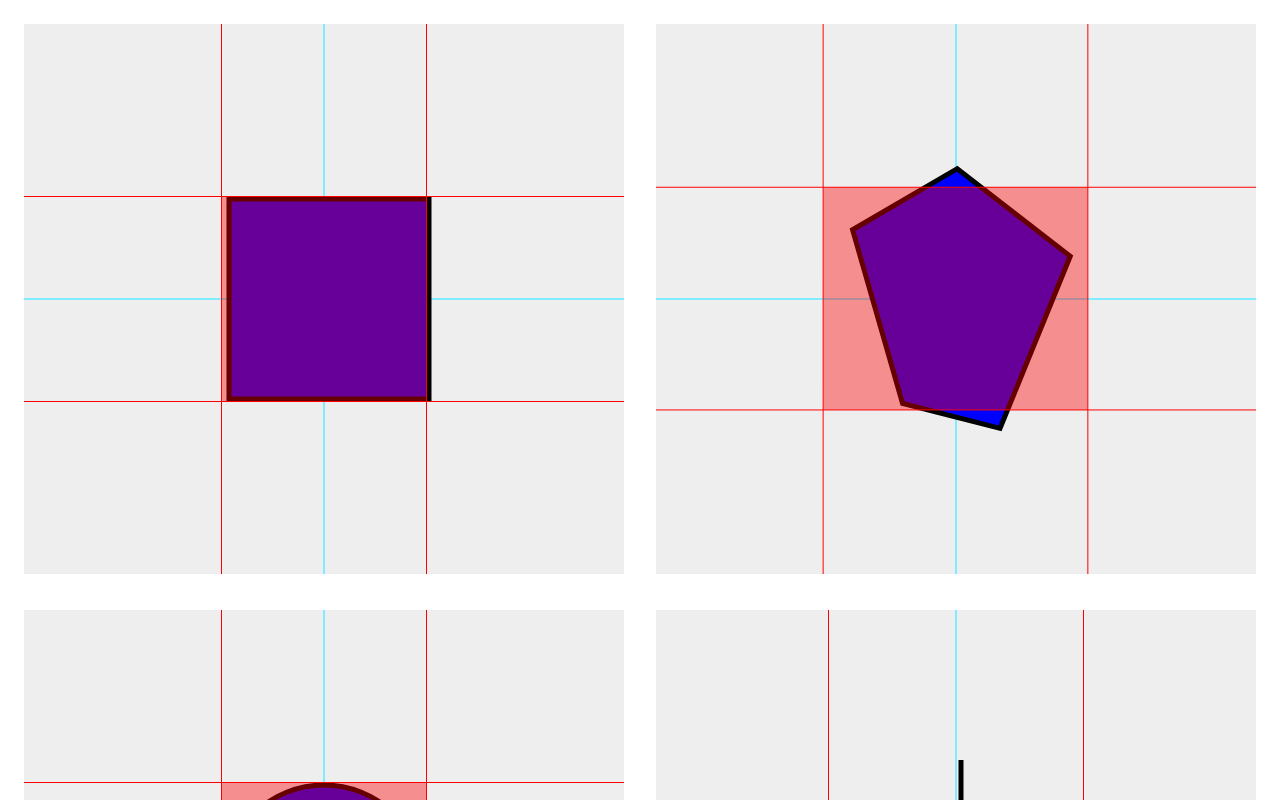
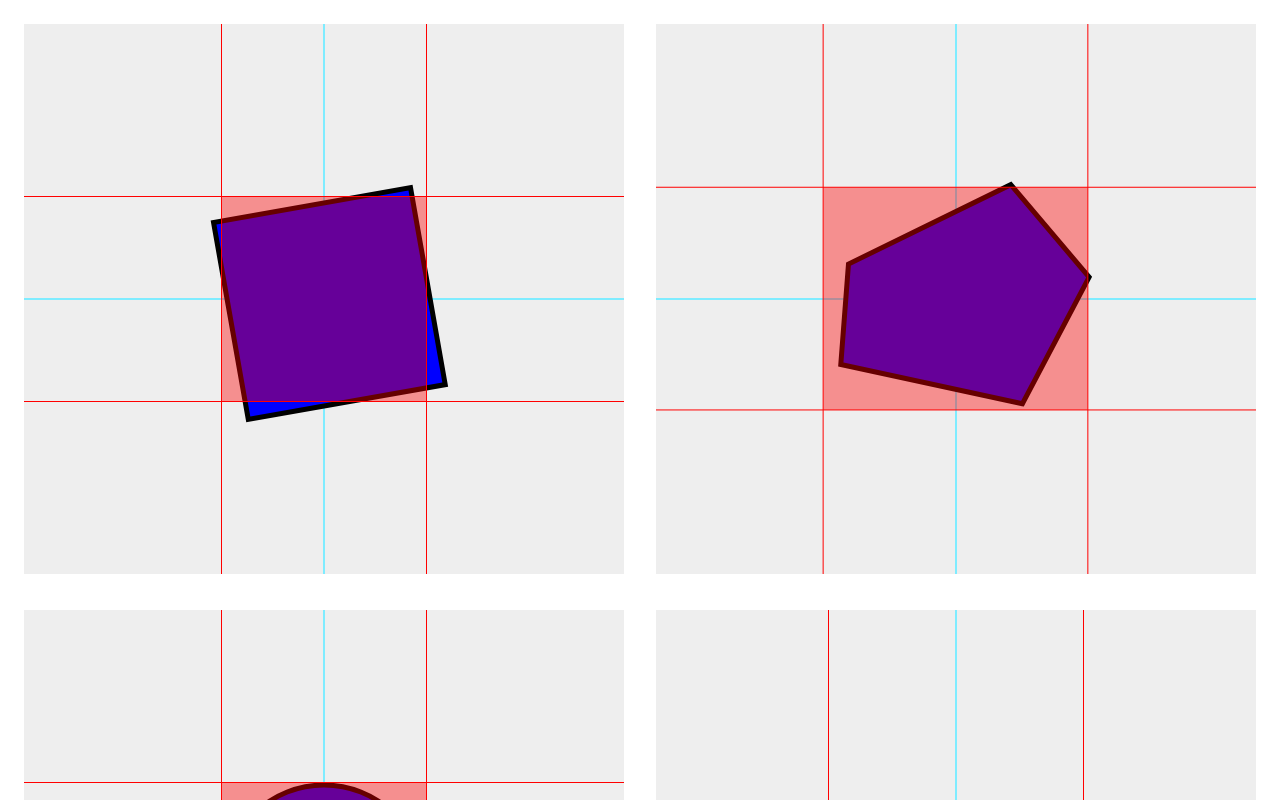
Before and after one commit to facadejs/Facade.js, a website: page index.html in a window 1280 px wide. Shown: the top 800 px of the page. Drawn offline with nearby package versions, Linux system fonts and the light colour scheme; files that its build step writes are made by us from their sources.

Commit message:
Removed calculateRotatedBounds.
Updated tests and documentation.

```diff
--- a/facade.js
+++ b/facade.js
@@ -717,23 +717,6 @@
 
     };
 
-    Facade.Entity.prototype.calculateRotatedBounds = function (metrics, rotate) {
-
-        var radians = rotate % 90 * _TO_RADIANS,
-            width = metrics.height * Math.sin(radians) + metrics.width * Math.cos(radians),
-            height = metrics.height * Math.cos(radians) + metrics.width * Math.sin(radians),
-            bounds = { x: null, y: null, width: null, height: null };
-
-        bounds.x = metrics.x - (width - metrics.width) / 2;
-        bounds.y = metrics.y - (height - metrics.height) / 2;
-
-        bounds.width = width;
-        bounds.height = height;
-
-        return bounds;
-
-    };
-
     /**
      * Renders an entity to a canvas.
      *
--- a/index.html
+++ b/index.html
@@ -21,10 +21,10 @@ canvas {
 <body>
 
 <script src="//code.jquery.com/jquery.min.js"></script>
-<script src="facade.min.js"></script>
+<script src="facade.js"></script>
 <script>
 
-function debugMetrics(e,t){var i=e.calculateRotatedBounds(e._setMetrics(),e.getOption('rotate'));t.renderWithContext({strokeStyle:"#f00",lineWidth:1,beginPath:[],moveTo:[i.x,0],lineTo:[i.x,t.canvas.height],stroke:[],closePath:[]});t.renderWithContext({strokeStyle:"#f00",lineWidth:1,beginPath:[],moveTo:[i.x+i.width,0],lineTo:[i.x+i.width,t.canvas.height],stroke:[],closePath:[]});t.renderWithContext({strokeStyle:"#f00",lineWidth:1,beginPath:[],moveTo:[0,i.y+i.height],lineTo:[t.canvas.width,i.y+i.height],stroke:[],closePath:[]});t.renderWithContext({strokeStyle:"#f00",lineWidth:1,beginPath:[],moveTo:[0,i.y],lineTo:[t.canvas.width,i.y],stroke:[],closePath:[]});t.renderWithContext({fillStyle:"#f00",globalAlpha:.4,fillRect:[i.x,i.y,i.width,i.height]})}
+function debugMetrics(e,t){var i=e._setMetrics();t.renderWithContext({strokeStyle:"#f00",lineWidth:1,beginPath:[],moveTo:[i.x,0],lineTo:[i.x,t.canvas.height],stroke:[],closePath:[]});t.renderWithContext({strokeStyle:"#f00",lineWidth:1,beginPath:[],moveTo:[i.x+i.width,0],lineTo:[i.x+i.width,t.canvas.height],stroke:[],closePath:[]});t.renderWithContext({strokeStyle:"#f00",lineWidth:1,beginPath:[],moveTo:[0,i.y+i.height],lineTo:[t.canvas.width,i.y+i.height],stroke:[],closePath:[]});t.renderWithContext({strokeStyle:"#f00",lineWidth:1,beginPath:[],moveTo:[0,i.y],lineTo:[t.canvas.width,i.y],stroke:[],closePath:[]});t.renderWithContext({fillStyle:"#f00",globalAlpha:.4,fillRect:[i.x,i.y,i.width,i.height]})}
 
 (function () {
 
@@ -40,7 +40,7 @@ function debugMetrics(e,t){var i=e.calculateRotatedBounds(e._setMetrics(),e.getO
     shapes.forEach(function (shape) {
 
         var stage = new Facade(null, 600, 550),
-            options = { x: stage.width() / 2, y: stage.height() / 2, lineWidth: 5, strokeStyle: '#000', fillStyle: '#00f', anchor: 'center', rotate: 90 },
+            options = { x: stage.width() / 2, y: stage.height() / 2, lineWidth: 5, strokeStyle: '#000', fillStyle: '#00f', anchor: 'center', rotate: 170 },
             obj = new shape.type($.extend({}, options, shape.options));
 
         stage.addToStage(obj);
@@ -50,7 +50,6 @@ function debugMetrics(e,t){var i=e.calculateRotatedBounds(e._setMetrics(),e.getO
         console.log('Options', obj.getAllOptions());
         console.log('Metrics', obj._setMetrics());
         console.log('Anchor', obj._getAnchorPoint(obj.getAllOptions(), obj._setMetrics()));
-        console.log('Bounds', obj.calculateRotatedBounds(obj._setMetrics(), obj.getOption('rotate')));
 
         console.log('------');
 
```
Also changed, not shown: docs/index.html (+12 -1 lines), tests/facade-circle.js (+10 -4 lines), tests/facade-line.js (+6 -3 lines), tests/facade-polygon.js (+4 -2 lines), tests/facade-rect.js (+6 -3 lines), facade.min.js, 1 other file.
